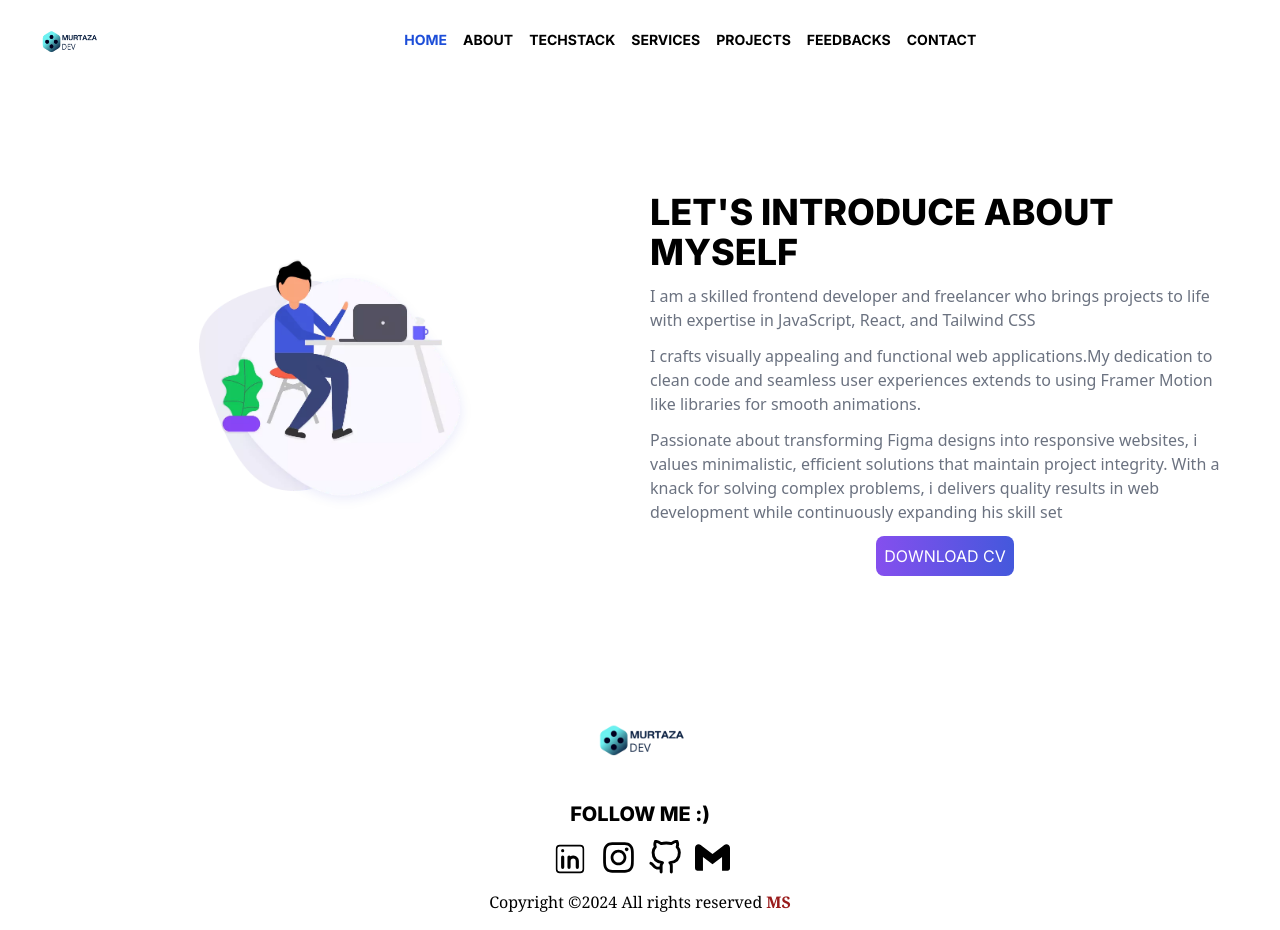
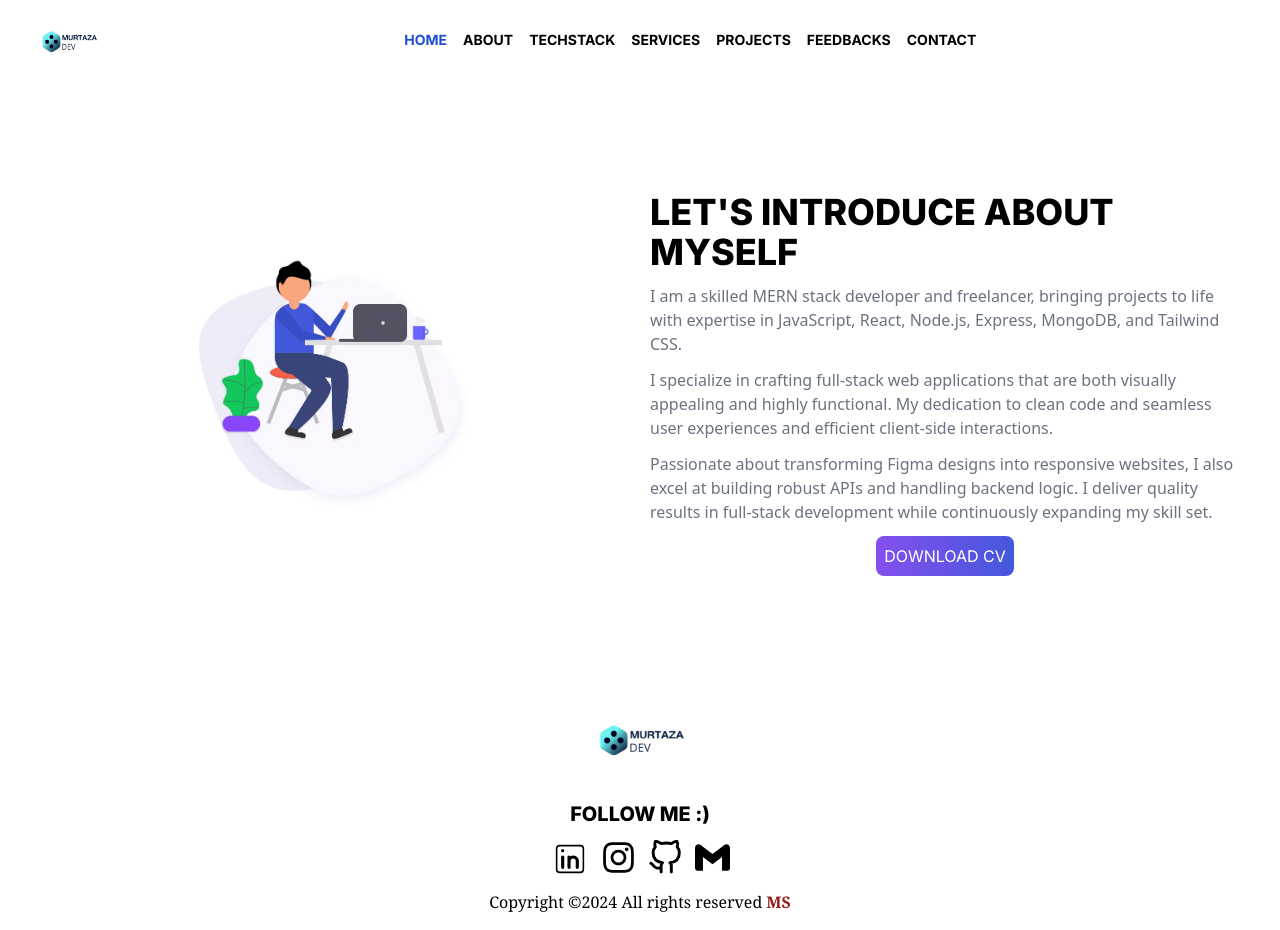
Before and after one commit to GIThubuserms/Personal_port, a React (Vite) app: page /about in a window 1280 px wide. Built offline with nearby package versions, Linux system fonts and the light colour scheme.

Commit message:
Worked on config

```diff
--- a/src/components/About.jsx
+++ b/src/components/About.jsx
@@ -1,6 +1,6 @@
 import React from 'react'
 import {Abouts} from '../index.js'
-import MYPORTFOLIO from '../assets/MYPORTFOLIO.pdf'
+import MurtazaMERNDEV from '../assets/MurtazaMERNDEV.pdf'
 import personalportfolioaboutbg from '../assets/personalportfolioaboutbg.webp'
 import { Link } from 'react-router-dom'
 
@@ -21,7 +21,7 @@ function About() {
         <p className='font-sans text-gray-500 '>{Abouts.about2}</p>
         <p className='font-sans text-gray-500 '>{Abouts.about3}</p>
         <div className='flex justify-center items-center'>
-        <a href={MYPORTFOLIO}
+        <a href={MurtazaMERNDEV}
         download className=' bg-gradient-to-r  px-1 md:px-2 py-2  from-[#854fee] to-[#4458dc] rounded-lg  hover:text-black text-white'>DOWNLOAD CV</a>
         </div>
         </div>
--- a/src/components/Herosection.jsx
+++ b/src/components/Herosection.jsx
@@ -1,6 +1,6 @@
 import React from 'react'
-import personalportbanner from '../assets/personalportbanner.webp'
-import MYPORTFOLIO from '../assets/MYPORTFOLIO.pdf'
+import Myselfremovebg from '../assets/Myselfremovebg.png'
+import MurtazaMERNDEV from '../assets/MurtazaMERNDEV.pdf'
 import { easeIn, motion } from "framer-motion"
 import { Link } from 'react-router-dom'
 import About from './About'
@@ -12,7 +12,7 @@ import Feedbacks from './Feedbacks'
 function Herosection() {
   return (
     <>
-    <div className=' px-8 sm:px-0'>
+    <div className=' px-8  sm:px-0'>
       <div
         className='flex w-full justify-center items-center'>
         <motion.div
@@ -31,19 +31,19 @@ function Herosection() {
             </div>
 
             <div>
-                <p className='text-xl lg:text-2xl font-semibold'>FRONTEND WEB DEVELOPER</p>
+                <p className='text-xl lg:text-2xl font-semibold'>MERN STACK DEVELOPER</p>
             </div>
 
             <div className='flex space-x-3  '>
                 <a className='bg-gradient-to-r from-[#854fee] to-[#4458dc] w-[120px] rounded-md  cursor-pointer p-2  hover:from-[#ffffff] hover:to-[#ffffff]  text-white hover:text-black'>HIRE ME</a>
-                <a href={MYPORTFOLIO} download className=' bg-gradient-to-r  hover:from-[#854fee] cursor-pointer hover:to-[#4458dc] p-2 w-[120px] rounded-md  text-black hover:text-white'>GET CV</a>
+                <a href={MurtazaMERNDEV} download className=' bg-gradient-to-r  hover:from-[#854fee] cursor-pointer hover:to-[#4458dc] p-2 w-[120px] rounded-md  text-black hover:text-white'>GET CV</a>
             </div>
         </motion.div>
 
 
 
-        <div className=' w-[50%] hidden sm:flex '>
-            <img src={personalportbanner} className='h-[450px] ' alt="" />
+        <div className=' w-[50%] hidden sm:flex  justify-center items-center'>
+            <img src={Myselfremovebg} className='h-[350px] rounded-[100%] ' alt="" />
          </div>
          </div>
     </div>
--- a/src/index.js
+++ b/src/index.js
@@ -51,17 +51,11 @@ const Navlinks = [
 
 const Abouts = {
   h3: `LET'S INTRODUCE ABOUT MYSELF`,
-  about1: `I  am a skilled frontend developer and freelancer
-   who brings projects to life with expertise in JavaScript, React, and Tailwind
-    CSS`,
-  about2: `I crafts visually appealing
-    and functional web applications.My dedication to clean code and seamless user experiences extends
-     to using Framer Motion like libraries for smooth animations.`,
-  about3: `Passionate about transforming Figma designs into responsive websites,
-      i values minimalistic, efficient solutions that maintain project integrity. With a knack for solving complex problems,
-       i delivers quality
-   results in web development while continuously expanding his skill set`,
+  about1: `I am a skilled MERN stack developer and freelancer, bringing projects to life with expertise in JavaScript, React, Node.js, Express, MongoDB, and Tailwind CSS.`,
+  about2: `I specialize in crafting full-stack web applications that are both visually appealing and highly functional. My dedication to clean code and seamless user experiences and efficient client-side interactions.`,
+  about3: `Passionate about transforming Figma designs into responsive websites, I also excel at building robust APIs and handling backend logic. I deliver quality results in full-stack development while continuously expanding my skill set.`,
 };
+
 
 const servicemessage={
   tittle:'Service Offers',
```
Also changed, not shown: 2 other files (tests, documents, lock files or other folders).
